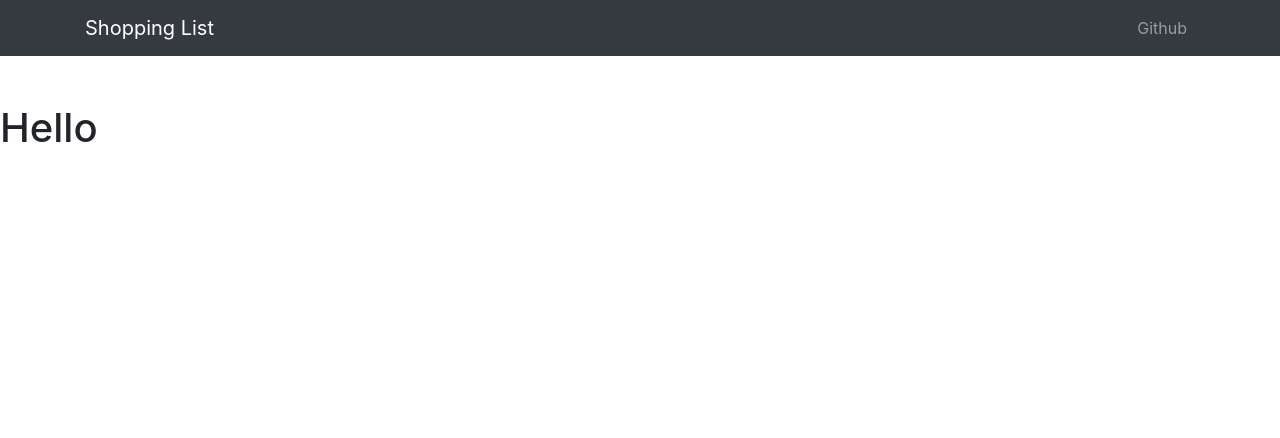
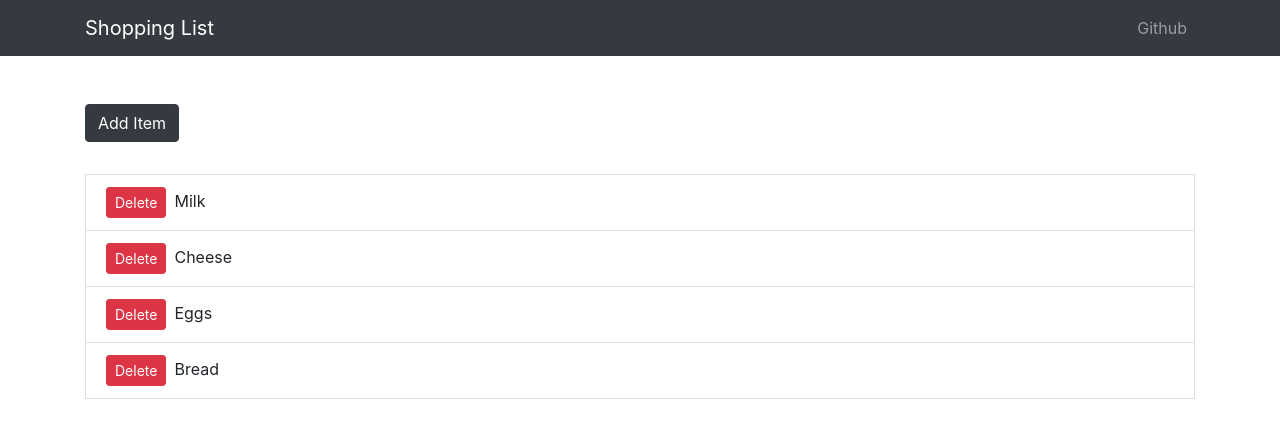
Before and after one commit to pankaj-pant/mern-shopping, a React (Create React App) app in the folder client/: page / in a window 1280 px wide. Shown: the top 438 px of the page. Built offline with nearby package versions, Linux system fonts and the light colour scheme.

Commit message:
initialised shopping list component

```diff
--- a/client/src/App.css
+++ b/client/src/App.css
@@ -0,0 +1,21 @@
+.remove-btn {
+    margin-right: 0.5rem;
+  }
+
+  .fade-enter {
+    opacity: 0.01;
+  }
+
+  .fade-enter-active {
+    opacity: 1;
+    transition: opacity 1000ms ease-in;
+  }
+
+  .fade-exit {
+    opacity: 1;
+  }
+
+  .fade-exit-active {
+    opacity: 0.01;
+    transition: opacity 1000ms ease-in;
+  }
--- a/client/src/App.js
+++ b/client/src/App.js
@@ -1,13 +1,14 @@
 import React from 'react';
 import 'bootstrap/dist/css/bootstrap.min.css'
 import AppNavbar from './components/AppNavbar'
+import ShoppingList from './components/ShoppingList'
 import './App.css';
 
 const App = () => {
   return (
     <div className="App">
       <AppNavbar />
-     <h1>Hello</h1>
+      <ShoppingList />
     </div>
   );
 }
--- /dev/null
+++ b/client/src/components/ShoppingList.js
@@ -0,0 +1,53 @@
+import React, { useState } from 'react'
+import uuid from 'uuid'
+import { Container, ListGroup, ListGroupItem, Button } from 'reactstrap'
+import { CSSTransition, TransitionGroup } from 'react-transition-group'
+
+const ShoppingList = () => {
+let initialItems = [
+    {id: uuid(), name: 'Milk'},
+    {id: uuid(), name: 'Cheese'},
+    {id: uuid(), name: 'Eggs'},
+    {id: uuid(), name: 'Bread'}
+]
+
+const [items, setItems] = useState(initialItems)
+
+return (
+    <Container>
+        <Button
+            color="dark"
+            style={{marginBottom: '2rem'}}
+            onClick={() => {
+                const name = prompt('Enter item')
+                if (name) {
+                    setItems([...items, {id: uuid(), name: name}])
+                }
+            }}>
+            Add Item
+        </Button>
+
+        <ListGroup>
+            <TransitionGroup className="shopping-list">
+                {items.map(item => (
+                    <CSSTransition key={item.id} timeout={500} classNames="fade">
+                        <ListGroupItem>
+                            <Button
+                                className="remove-btn"
+                                color="danger"
+                                size="sm "
+                                onClick={() => {setItems(items.filter(i => i.id !== item.id))}}>
+                                Delete
+                            </Button>
+                            {item.name}
+                        </ListGroupItem>
+                    </CSSTransition>
+               ))}
+            </TransitionGroup>
+        </ListGroup>
+    </Container>
+
+)
+}
+
+export default ShoppingList
```
Also changed, not shown: 1 other file (tests, documents, lock files or other folders).
